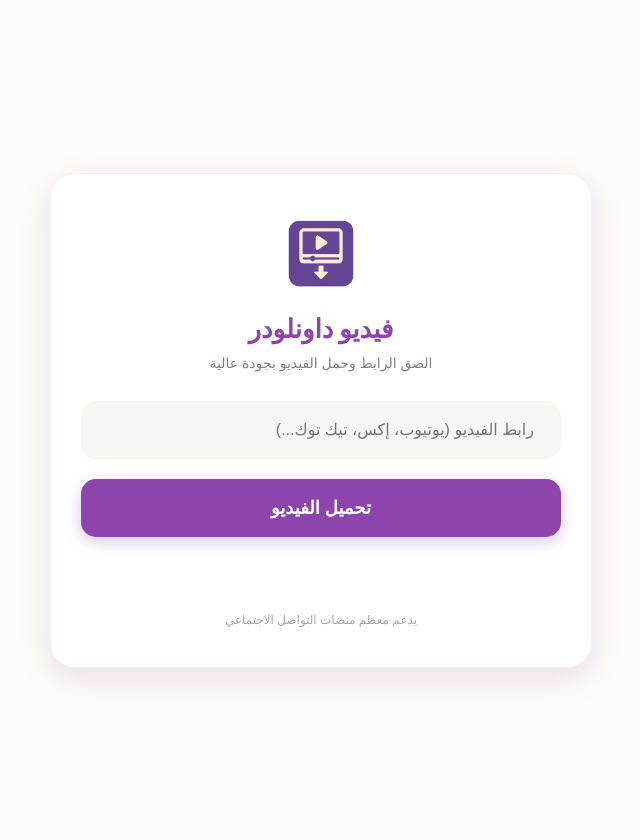
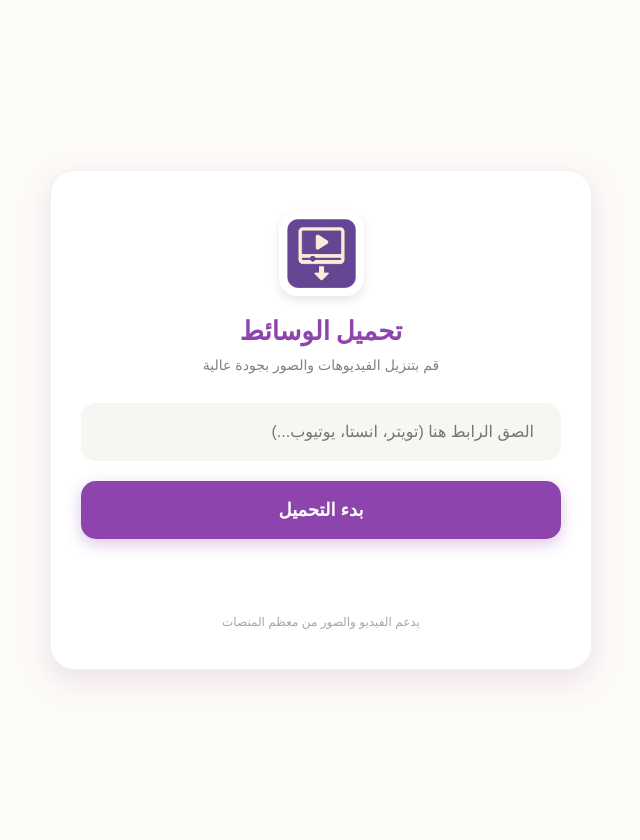
Before and after one commit to husseinalkhalil/my-downloader, a Flask app: page / in a window 1280 px wide. Shown: the whole page, without its empty margins (319-959 px from the left). Run offline with Flask 3, Linux system fonts and the light colour scheme.

Commit message:
Update index.html

```diff
--- a/templates/index.html
+++ b/templates/index.html
@@ -3,9 +3,9 @@
 <head>
     <meta charset="UTF-8">
     <meta name="viewport" content="width=device-width, initial-scale=1.0, maximum-scale=1.0, user-scalable=no">
-    <title>Video Downloader</title>
+    <title>تحميل الوسائط</title>
 
-    <!-- إعدادات الأيقونة (المسار الجديد داخل مجلد static) -->
+    <!-- إعدادات الأيقونة (تأكد أن الصورة موجودة في static/icon/log.png) -->
     <link rel="icon" type="image/png" href="/static/icon/log.png">
     <link rel="apple-touch-icon" href="/static/icon/log.png">
 
@@ -15,14 +15,14 @@
     <style>
         /* إعدادات الهوية البصرية (بنفسجي + بيج) */
         :root {
-            --bg-color: #fdfbf7;        /* بيج فاتح جداً */
+            --bg-color: #fdfbf7;        /* بيج فاتح (كريمي) */
             --card-bg: #ffffff;         /* أبيض */
-            --primary-color: #8e44ad;   /* بنفسجي */
+            --primary-color: #8e44ad;   /* بنفسجي أساسي */
             --primary-hover: #732d91;   /* بنفسجي غامق */
             --text-main: #2c2c54;       /* كحلي غامق */
-            --text-sec: #84817a;        /* رمادي */
+            --text-sec: #84817a;        /* رمادي دافئ */
             --border-color: #eaeaea;
-            --shadow: 0 10px 30px rgba(142, 68, 173, 0.15);
+            --shadow: 0 10px 30px rgba(142, 68, 173, 0.15); /* ظل بنفسجي خفيف */
         }
 
         body {
@@ -49,13 +49,14 @@
             border: 1px solid #f2f2f2;
         }
 
-        /* تنسيق الصورة (الأيقونة) لتبدو كشعار في وسط الصفحة */
+        /* تنسيق الشعار (الأيقونة) */
         .logo-img {
-            width: 80px;
-            height: 80px;
+            width: 85px;
+            height: 85px;
             margin-bottom: 15px;
-            border-radius: 15px;
+            border-radius: 18px;
             object-fit: cover;
+            box-shadow: 0 4px 10px rgba(0,0,0,0.1);
         }
 
         h1 {
@@ -132,7 +133,8 @@
             font-size: 14px;
             font-weight: 500;
             min-height: 20px;
-            word-wrap: break-word; /* لضمان عدم خروج نص الخطأ الطويل عن الشاشة */
+            word-wrap: break-word;
+            line-height: 1.5;
         }
 
         .spinner {
@@ -158,25 +160,25 @@
 <body>
 
     <div class="container">
-        <!-- عرض الأيقونة كشعار (اختياري، يضفي جمالية) -->
+        <!-- عرض الأيقونة -->
         <img src="/static/icon/log.png" alt="Logo" class="logo-img">
 
-        <h1>فيديو داونلودر</h1>
-        <p class="subtitle">الصق الرابط وحمل الفيديو بجودة عالية</p>
+        <h1>تحميل الوسائط</h1>
+        <p class="subtitle">قم بتنزيل الفيديوهات والصور بجودة عالية</p>
 
         <div class="input-group">
-            <input type="text" id="urlInput" placeholder="رابط الفيديو (يوتيوب، إكس، تيك توك...)" autocomplete="off">
+            <input type="text" id="urlInput" placeholder="الصق الرابط هنا (تويتر، انستا، يوتيوب...)" autocomplete="off">
         </div>
 
         <button id="downloadBtn" onclick="startDownload()">
-            <span id="btnText">تحميل الفيديو</span>
+            <span id="btnText">بدء التحميل</span>
             <div id="spinner" class="spinner"></div>
         </button>
 
         <div id="status-msg"></div>
 
         <div class="footer">
-            يدعم معظم منصات التواصل الاجتماعي
+            يدعم الفيديو والصور من معظم المنصات
         </div>
     </div>
 
@@ -196,16 +198,16 @@
                 return;
             }
 
-            // تفريغ المربع فوراً
+            // 1. تفريغ المربع فوراً
             input.value = '';
-            input.blur();
+            input.blur(); // إخفاء لوحة المفاتيح
 
-            // تغيير حالة الزر
+            // 2. تغيير واجهة الزر
             btn.disabled = true;
             btnText.style.display = 'none';
             spinner.style.display = 'block';
             statusMsg.style.color = "#84817a";
-            statusMsg.innerText = "جاري التحميل والمعالجة... لحظات";
+            statusMsg.innerText = "جاري المعالجة والتحميل... يرجى الانتظار";
 
             try {
                 const formData = new FormData();
@@ -220,34 +222,37 @@
                     const blob = await response.blob();
                     const downloadUrl = window.URL.createObjectURL(blob);
 
-                    // استخراج اسم الملف المقترح من الهيدر (اختياري)
                     const a = document.createElement('a');
                     a.href = downloadUrl;
-                    a.download = "video.mp4";
+
+                    // التعديل الهام هنا:
+                    // قمنا بتسمية الملف اسماً عاماً بدون لاحقة (.mp4)
+                    // هذا يسمح للمتصفح باكتشاف نوع الملف (صورة أو فيديو) تلقائياً وحفظه بالصيغة الصحيحة
+                    a.download = "downloaded_media";
+
                     document.body.appendChild(a);
                     a.click();
                     a.remove();
 
-                    statusMsg.style.color = "#27ae60";
+                    statusMsg.style.color = "#27ae60"; // أخضر
                     statusMsg.innerText = "✅ تم التنزيل بنجاح!";
                 } else {
-                    // قراءة رسالة الخطأ النصية من السيرفر
                     const errorText = await response.text();
                     throw new Error(errorText);
                 }
 
             } catch (error) {
-                statusMsg.style.color = "#e74c3c";
-                // عرض جزء من الخطأ فقط لتجنب الرسائل الطويلة جداً
-                statusMsg.innerText = "❌ " + error.message;
+                statusMsg.style.color = "#e74c3c"; // أحمر
+                // عرض رسالة خطأ مختصرة وواضحة
+                statusMsg.innerText = "❌ فشل التحميل. تأكد أن الرابط عام وصحيح.";
                 console.error(error);
             } finally {
-                // إعادة الزر
+                // إعادة الزر لوضعه الطبيعي
                 btn.disabled = false;
                 btnText.style.display = 'block';
                 spinner.style.display = 'none';
 
-                // مسح رسالة النجاح فقط بعد فترة
+                // إخفاء رسالة النجاح فقط بعد 5 ثواني
                 setTimeout(() => {
                     if (statusMsg.innerText.includes("تم")) statusMsg.innerText = "";
                 }, 5000);
```
